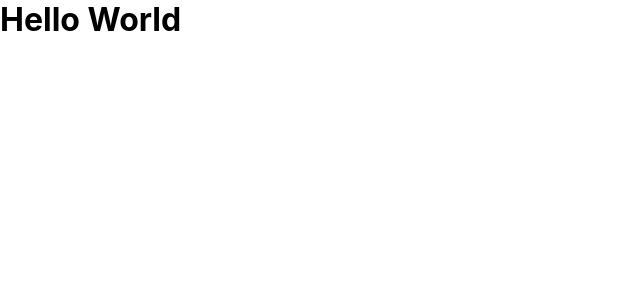
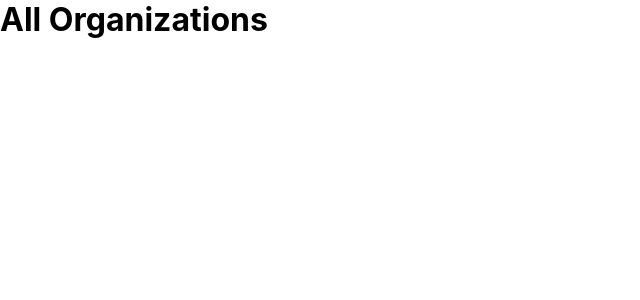
Before and after one commit to adammet/LogBook, a React (Create React App) app in the folder react-app/: page /#/ in a window 1280 px wide. Shown: the top 300 px of the page, without its empty margins (0-640 px from the left). Built offline with nearby package versions, Linux system fonts and the light colour scheme.

Commit message:
Added Organizations Header

```diff
--- a/react-app/src/components/organizationspage.js
+++ b/react-app/src/components/organizationspage.js
@@ -1,12 +1,13 @@
 import React, { Component } from 'react';
-import { Link } from 'react-router-dom';
 
 class OrganizationsPage extends Component {
 
     render() {
 
         return(
-        <h1>Hello World</h1>
+            <header>
+        <h1>All Organizations</h1>
+            </header>
         )
     }
 }
```
